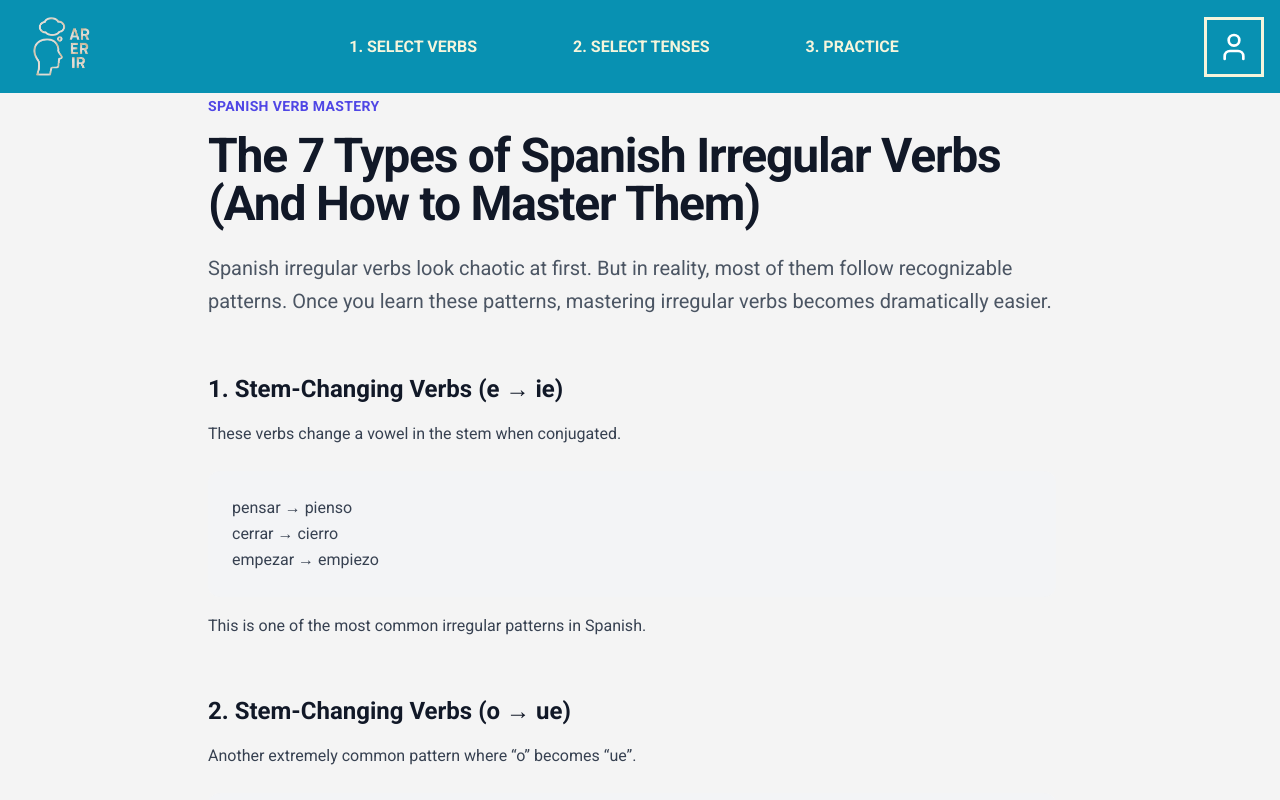
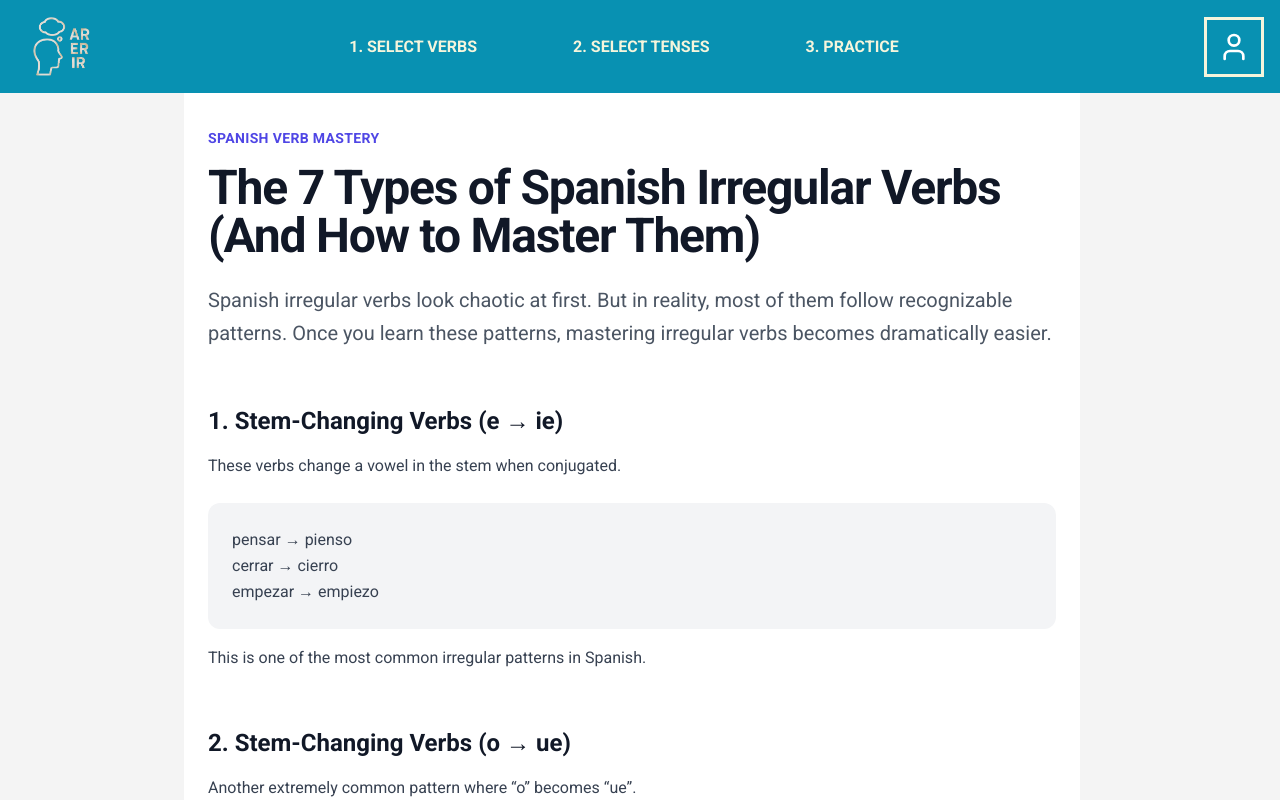
Before and after one commit to randomhero177/conjugate-me, a Next.js app: page /blog/types-of-spanish-irregular-verbs in a window 1280 px wide. Shown: the top 800 px of the page. Built offline with nearby package versions, Linux system fonts and the light colour scheme; no server answers; a web font is replaced by a local one.

Commit message:
[cme-54]: style fixes

```diff
--- a/src/app/blog/types-of-spanish-irregular-verbs/page.tsx
+++ b/src/app/blog/types-of-spanish-irregular-verbs/page.tsx
@@ -31,7 +31,7 @@ export default function TypesOfSpanishIrregularVerbs() {
         dangerouslySetInnerHTML={{ __html: JSON.stringify(schema) }}
       />
 
-      <article className="mx-auto max-w-4xl px-6 py-16 lg:py-24 pt-32">
+      <article className="mx-auto max-w-4xl px-6 py-16 lg:py-32 bg-white">
         <header className="mb-14">
           <p className="text-sm font-semibold uppercase tracking-wide text-indigo-600">
             Spanish Verb Mastery
```
